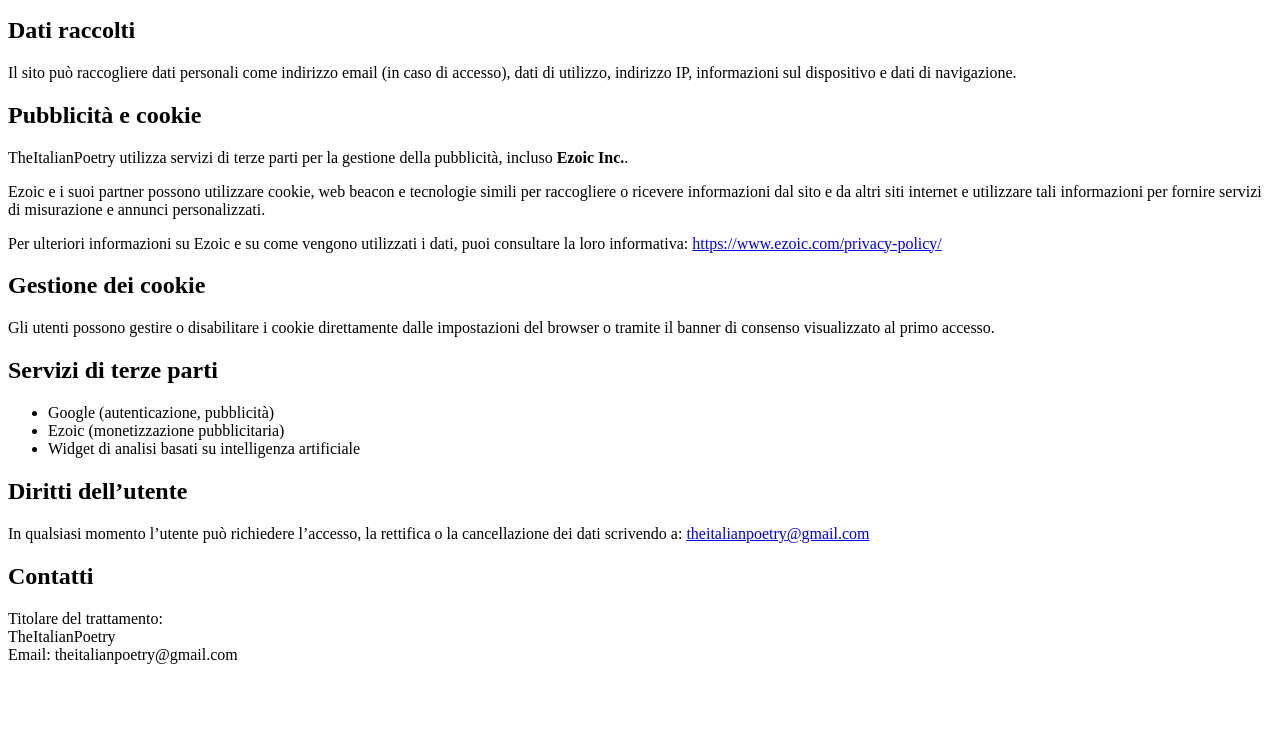
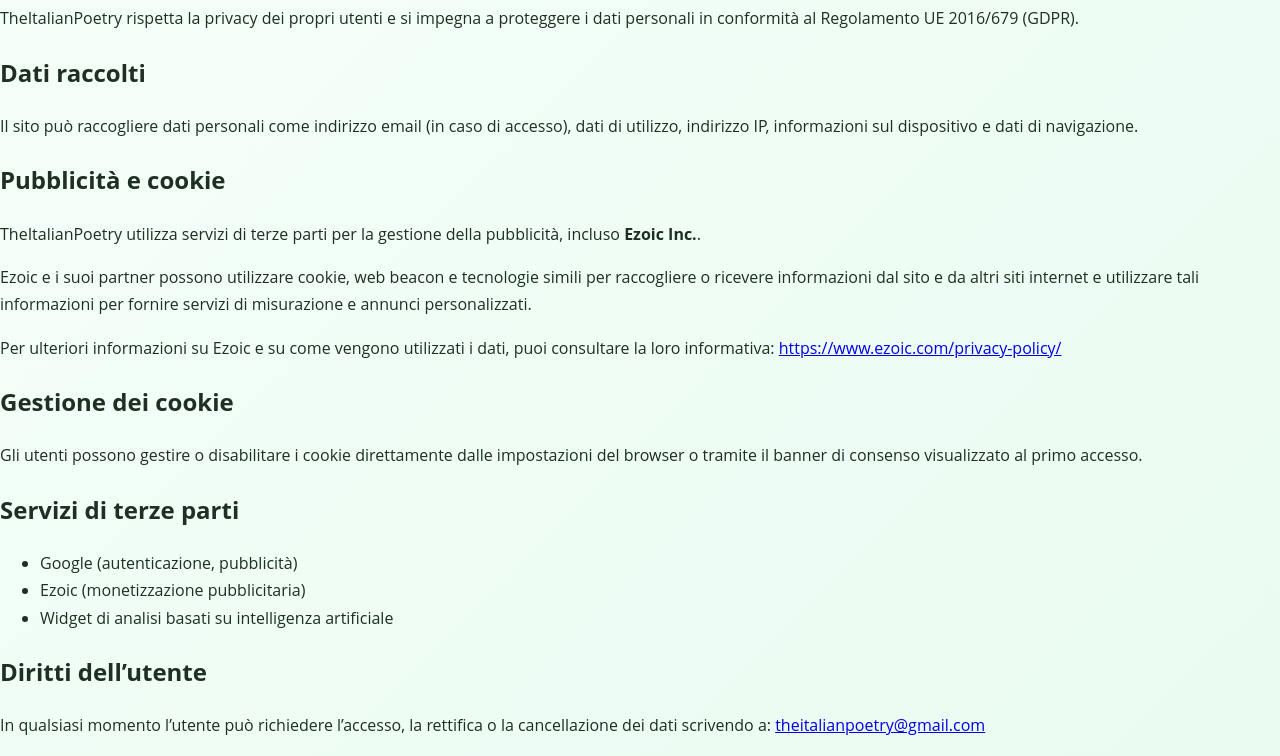
Before and after one commit to ManuelV0/TestWeb, a plain HTML site: page privacy-policy.html in a window 1280 px wide. Shown: the part 135-891 px from the top of the page. Before the commit the page ends 815 px from the top, so only its background shows below. Drawn offline with Linux system fonts and the light colour scheme; files that its build step writes are made by us from their sources.

Commit message:
Update privacy-policy.html

```diff
--- a/privacy-policy.html
+++ b/privacy-policy.html
@@ -4,6 +4,9 @@
   <meta charset="UTF-8">
   <title>Privacy Policy - TheItalianPoetry</title>
   <meta name="viewport" content="width=device-width, initial-scale=1.0">
+
+    <link rel="stylesheet" href="privacy-policy.css">
+
 </head>
 <body>
 
```
